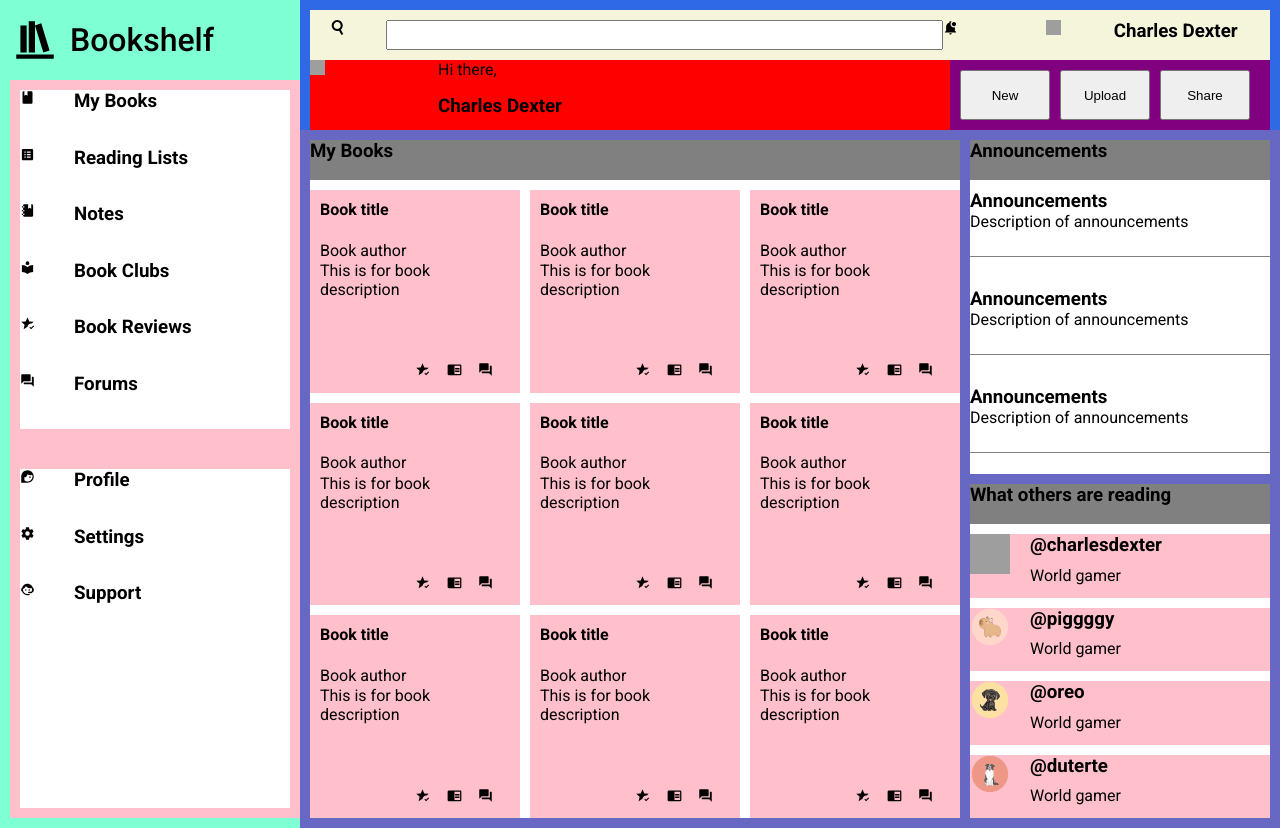
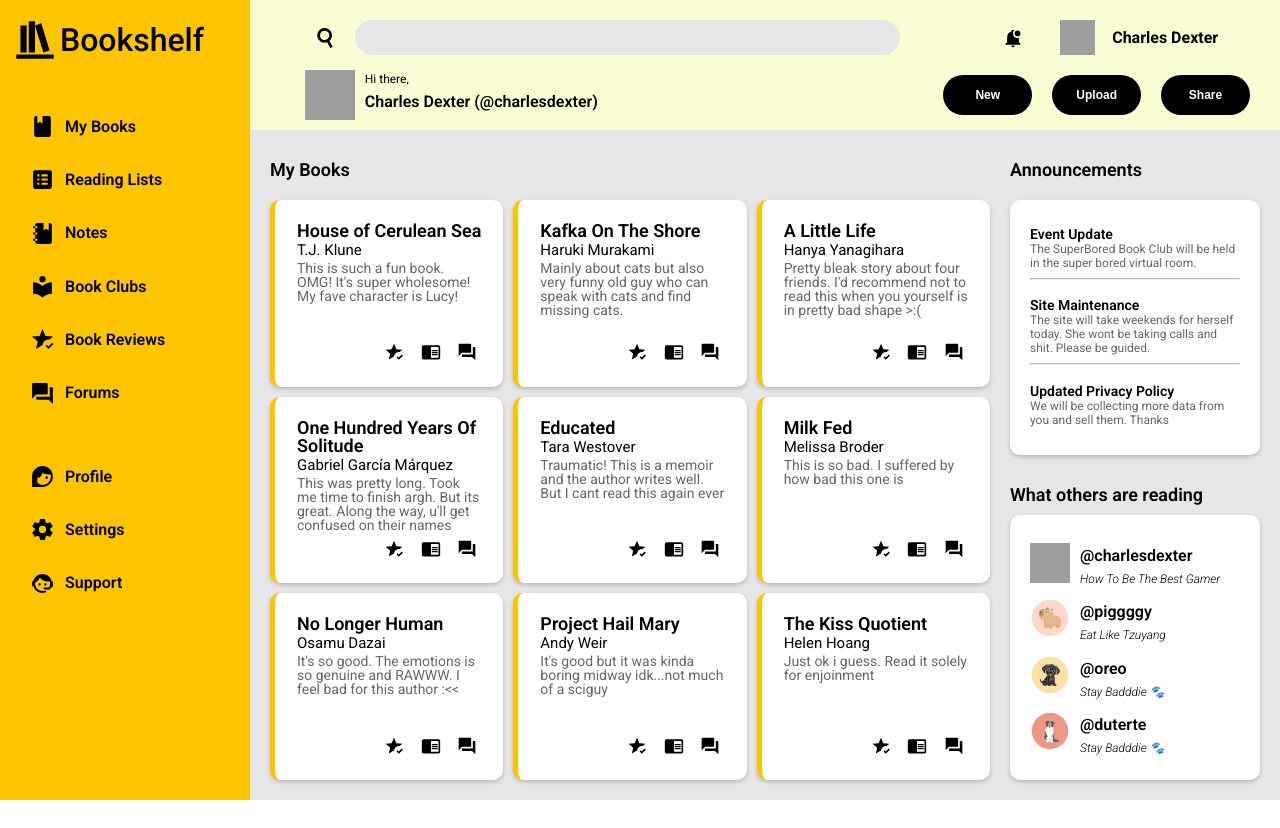
Before and after one commit to jttribiana/dashboard, a plain HTML site: page index.html in a window 1280 px wide. After the commit the page ends 800 px from the top, so only its background shows below. Drawn offline with Linux system fonts and the light colour scheme; grey boxes are pictures that could not be loaded.

Commit message:
Finish layout and ui

```diff
--- a/index.html
+++ b/index.html
@@ -21,13 +21,15 @@
             </div>
             <div class="user">
                 <img src="./assets/user-2.svg" alt="">
-                <h3>Charles Dexter</h3>
+                <h4>Charles Dexter</h4>
             </div>
         </div>
         <div class="user-info">
             <img src="./assets/user-2.svg"></img>
-            <div>Hi there,</div>
-            <h3>Charles Dexter</h3>
+            <div class="user-info-row">
+            <h6>Hi there,</h6>
+            <h3>Charles Dexter (@charlesdexter)</h3>
+            </div>
         </div>
         <div class="buttons">
             <button>New</button>
@@ -43,45 +45,64 @@
         </div>
         <div class="navigation">
             <div class="first-nav">
-
+                <div>
                     <img src="./assets/my-books.svg" alt="my books icon">
                     <h3>My Books</h3>
-
+                </div>
+                <div>
                     <img src="./assets/reading-list.svg">
                     <h3>Reading Lists</h3>
+                </div>
 
+                <div>
                     <img src="./assets/notes.svg">
                     <h3>Notes</h3>
+                </div>
 
+                <div>
                     <img src="./assets/library.svg">
                     <h3>Book Clubs</h3>
+                </div>
 
+                <div>
                     <img src="./assets/book-review.svg">
                     <h3>Book Reviews</h3>
+                </div>
 
+                <div>
                     <img src="./assets/forum.svg">
                     <h3>Forums</h3>
+                </div>
 
             </div>
             <div class="second-nav">
+                <div>
                     <img src="./assets/profile.svg">
                     <h3>Profile</h3>
+                </div>
 
+                <div>
                     <img src="./assets/settings.svg">
                     <h3>Settings</h3>
+                </div>
 
+                <div>
                 <img src="./assets/support.svg">
                 <h3>Support</h3>
                 </div>
             </div>
+        </div>
     </section>
+
     <main class="main">
         <div class="projects">
             <h3 class="title">My Books</h3>
             <div class="card">
-                <h4 class="book-title">Book title</h4>
-                <p class="book-author">Book author</p>
-                <p class="book-desc">This is for book description</p>
+                <div class="book-details">
+                    <h4 class="book-title">House of Cerulean Sea</h4>
+                    <p class="book-author">T.J. Klune</p>
+                    <p class="book-desc">This is such a fun book. OMG! It's super wholesome! My fave character is Lucy!</p>
+                </div>
                 <div class="icons">
                     <div></div>
                     <img src="./assets/book-review.svg" alt="">
@@ -90,9 +111,11 @@
                 </div>
             </div>
             <div class="card">
-                <h4 class="book-title">Book title</h4>
-                <p class="book-author">Book author</p>
-                <p class="book-desc">This is for book description</p>
+                <div class="book-details">
+                    <h4 class="book-title">Kafka On The Shore</h4>
+                    <p class="book-author">Haruki Murakami</p>
+                    <p class="book-desc">Mainly about cats but also very funny old guy who can speak with cats and find missing cats.</p>
+                </div>
                 <div class="icons">
                     <div></div>
                     <img src="./assets/book-review.svg" alt="">
@@ -101,9 +124,11 @@
                 </div>
             </div>
             <div class="card">
-                <h4 class="book-title">Book title</h4>
-                <p class="book-author">Book author</p>
-                <p class="book-desc">This is for book description</p>
+                <div class="book-details">
+                    <h4 class="book-title">A Little Life</h4>
+                    <p class="book-author">Hanya Yanagihara</p>
+                    <p class="book-desc">Pretty bleak story about four friends. I'd recommend not to read this when you yourself is in pretty bad shape >:(</p>
+                </div>
                 <div class="icons">
                     <div></div>
                     <img src="./assets/book-review.svg" alt="">
@@ -112,9 +137,11 @@
                 </div>
             </div>
             <div class="card">
-                <h4 class="book-title">Book title</h4>
-                <p class="book-author">Book author</p>
-                <p class="book-desc">This is for book description</p>
+                <div class="book-details">
+                    <h4 class="book-title">One Hundred Years Of Solitude</h4>
+                    <p class="book-author">Gabriel García Márquez</p>
+                    <p class="book-desc">This was pretty long. Took me time to finish argh. But its great. Along the way, u'll get confused on their names</p>
+                </div>
                 <div class="icons">
                     <div></div>
                     <img src="./assets/book-review.svg" alt="">
@@ -123,9 +150,11 @@
                 </div>
             </div>
             <div class="card">
-                <h4 class="book-title">Book title</h4>
-                <p class="book-author">Book author</p>
-                <p class="book-desc">This is for book description</p>
+                <div class="book-details">
+                    <h4 class="book-title">Educated</h4>
+                    <p class="book-author">Tara Westover</p>
+                    <p class="book-desc">Traumatic! This is a memoir and the author writes well. But I cant read this again ever</p>
+                </div>
                 <div class="icons">
                     <div></div>
                     <img src="./assets/book-review.svg" alt="">
@@ -134,9 +163,11 @@
                 </div>
             </div>
             <div class="card">
-                <h4 class="book-title">Book title</h4>
-                <p class="book-author">Book author</p>
-                <p class="book-desc">This is for book description</p>
+                <div class="book-details">
+                    <h4 class="book-title">Milk Fed</h4>
+                    <p class="book-author">Melissa Broder</p>
+                    <p class="book-desc">This is so bad. I suffered by how bad this one is</p>
+                </div>
                 <div class="icons">
                     <div></div>
                     <img src="./assets/book-review.svg" alt="">
@@ -145,9 +176,11 @@
                 </div>
             </div>
             <div class="card">
-                <h4 class="book-title">Book title</h4>
-                <p class="book-author">Book author</p>
-                <p class="book-desc">This is for book description</p>
+                <div class="book-details">
+                    <h4 class="book-title">No Longer Human</h4>
+                    <p class="book-author">Osamu Dazai</p>
+                    <p class="book-desc">It's so good. The emotions is so genuine and RAWWW. I feel bad for this author :<<</p>
+                </div>
                 <div class="icons">
                     <div></div>
                     <img src="./assets/book-review.svg" alt="">
@@ -156,9 +189,11 @@
                 </div>
             </div>
             <div class="card">
-                <h4 class="book-title">Book title</h4>
-                <p class="book-author">Book author</p>
-                <p class="book-desc">This is for book description</p>
+                <div class="book-details">
+                    <h4 class="book-title">Project Hail Mary</h4>
+                    <p class="book-author">Andy Weir</p>
+                    <p class="book-desc">It's good but it was kinda boring midway idk...not much of a sciguy</p>
+                </div>
                 <div class="icons">
                     <div></div>
                     <img src="./assets/book-review.svg" alt="">
@@ -167,9 +202,11 @@
                 </div>
             </div>
             <div class="card">
-                <h4 class="book-title">Book title</h4>
-                <p class="book-author">Book author</p>
-                <p class="book-desc">This is for book description</p>
+                <div class="book-details">
+                    <h4 class="book-title">The Kiss Quotient</h4>
+                    <p class="book-author">Helen Hoang</p>
+                    <p class="book-desc">Just ok i guess. Read it solely for enjoinment</p>
+                </div>
                 <div class="icons">
                     <div></div>
                     <img src="./assets/book-review.svg" alt="">
@@ -177,49 +214,69 @@
                     <img src="./assets/forum.svg" alt="">
                 </div>
             </div>
+
+
         </div>
         <div class="announcements">
             <h3 class="title">Announcements</h3>
+            <div class="announcement-card">
                 <div class="card">
-                <h3>Announcements</h3>
-                <div>Description of announcements</div>
+                    <h5>Event Update</h5>
+                    <p>The SuperBored Book Club will be held in the super bored virtual room.</p>
+                </div>
                 <hr class="divider">
+
+
+                <div class="card">
+                    <h5>Site Maintenance</h5>
+                    <p>The site will take weekends for herself today. She wont be taking calls and shit. Please be guided.</p>
+
+                </div>
+                <hr class="divider">
+
+                <div class="card">
+                    <h5>Updated Privacy Policy</h5>
+                    <p>We will be collecting more data from you and sell them. Thanks</p>
+                </div>
             </div>
 
-            <div class="card">
-                <h3>Announcements</h3>
-                <div>Description of announcements</div>
-                <hr class="divider">
-            </div>
-
-            <div class="card">
-                <h3>Announcements</h3>
-                <div>Description of announcements</div>
-                <hr class="divider">
-            </div>
         </div>
 
         <div class="trending">
             <h3 class="title">What others are reading</h3>
+            <div class="trending-card">
                 <div class="card">
                     <img src="./assets/user-2.svg" alt="">
+                    <div>
                         <h3>@charlesdexter</h3>
-                <p>World gamer</p>
+                        <p><i>How To Be The Best Gamer</i> </p>
+                    </div>
+
                 </div>
                 <div class="card">
+
                     <img src="./assets/user-1.svg" alt="">
+                    <div>
                         <h3>@piggggy</h3>
-                <p>World gamer</p>
+                        <p><i>Eat Like Tzuyang</i></p>
+                    </div>
+
                 </div>
                 <div class="card">
                     <img src="./assets/user-3.svg" alt="">
+                    <div>
                         <h3>@oreo</h3>
-                <p>World gamer</p>
+                        <p><i>Stay Badddie 🐾</i></p>
+                    </div>
+
                 </div>
                 <div class="card">
                     <img src="./assets/user-4.svg" alt="">
+                    <div>
                         <h3>@duterte</h3>
-                <p>World gamer</p>
+                        <p><i>Stay Badddie 🐾</i></p>
+                    </div>
+                </div>
             </div>
 
         </div>
--- a/style.css
+++ b/style.css
@@ -8,70 +8,142 @@
 body{
     height: 100vh;
     display: grid;
-    grid-template-columns: 300px 1fr;
+    grid-template-columns: 250px 1fr;
     grid-template-rows: 130px 1fr ;
-
 }
 
 
+img {
+    height: 10px;
+    width: 10px;
+}
 
 .header {
-    background-color: rgb(48, 105, 230);
+    background-color: #fafdd4;
     grid-column: 2/-1;
     display: grid;
     grid-template-columns: 2fr 1fr;
     grid-template-rows: 50px 1fr;
     padding: 10px 10px 0px 10px;
+    box-shadow: 0 0px 4px 2px rgba(255, 255, 255, 0.2);
+
 }
 
 .search-bar {
-    background-color: beige;
     grid-row: 1/2;
     grid-column: 1/3;
     display: grid;
     grid-template-columns: 6fr 1fr 2fr;
     padding: 10px 20px;
+    gap: 20px;
 }
 
 .search {
     display: grid;
     grid-template-columns: 1fr 10fr;
+    gap: 20px;
+}
+
+.search > img {
+    display: flex;
+    align-self: center;
+    justify-self: right;
+    height: 20px;
+    width: 20px;
+}
+
+.search > input {
+    border-radius: 30px;
+    border: transparent;
+    background-color: #e6e6e6;
+}
+
+.notif {
+    display: flex;
+    align-items: center;
+    justify-self: right;
+}
+
+.notif > img {
+    height: 20px;
+    width: 20px;
 }
 
 .user {
     display: grid;
     grid-template-columns: 1fr 2fr;
 }
+
+.user > img {
+    height: 35px;
+    width: 35px;
+    display: flex;
+    align-self: left;
+    justify-self: center;
+}
+
+.user > h4 {
+    display: flex;
+    align-self: center;
+}
+
+
 .user-info {
-    background-color: red;
     grid-row: 2/3;
     grid-column: 1/2;
     display: grid;
-    grid-template-columns: 1fr 4fr;
-    grid-template-rows: 1fr 1fr;
+    gap: 10px;
+    grid-template-columns: 1fr 6fr;
+    grid-template-rows: 1fr;
+}
+
+.user-info > .user-info-row {
+    display: grid;
+    grid-template-rows: 1fr 2fr;
+    display: flex;
+    flex-direction: column;
+    align-items: left;
+    justify-content: center;
 }
 
 .user-info > img {
-    grid-row: 1/3;
+    grid-row: 1/2;
     grid-column: 1/2;
+    height: 50px;
+    width: 50px;
+    display: flex;
+    align-self: center;
+    justify-self: right;
 }
 
 
+
 .buttons {
-    background-color: purple;
     grid-column: 2/3;
     grid-row: 2/3;
     display: grid;
     grid-template-columns: 1fr 1fr 1fr;
-    gap: 10px;
+    gap: 20px;
     padding: 10px  20px 10px 10px;
 }
 
+button {
+    border-radius: 30px;
+    border: transparent;
+    background-color: black;
+    color: white;
+    display: flex;
+    align-items: center;
+    justify-content: center;
+    align-self: center;
+    height: 40px;
+    width: 1fr;
 
+}
 
 
 .sidebar {
-    background-color: aquamarine;
+    background-color: #fcc401;
     grid-row: 1/3;
     display: grid;
     grid-template-columns: 1fr;
@@ -94,81 +166,139 @@ body{
 }
 
 .sidebar > .navigation {
-    background-color: pink;
     display: grid;
     grid-template-rows: 1fr 1fr;
     grid-template-columns: 1fr;
-    padding: 10px;
-    gap: 40px;
+    padding: 20px;
+    gap: 30px;
 }
 
 .navigation > .first-nav {
-    background-color: white;
+    display: grid;
+    grid-template-rows: repeat(6, 1fr);
+    grid-template-columns: 1fr;
+}
+
+.first-nav > div {
     display: grid;
     grid-template-columns: 1fr 4fr;
-    grid-template-rows: repeat(6, 1fr);
+    grid-template-rows: 1fr;
+    display: flex;
+    align-items: center;
+}
+
+.first-nav > div > h3 {
+    padding-left: 10px;
 
 }
 
+.first-nav > div > img {
+    height: 25px;
+    width: 25px;
+}
+
 .navigation > .second-nav {
-    background-color: white;
+    display: grid;
+    grid-template-columns: 1fr;
+    grid-template-rows:  repeat(6, 1fr);
+}
+
+
+.second-nav > div {
     display: grid;
     grid-template-columns: 1fr 4fr;
-    grid-template-rows:  repeat(6, 1fr);
+    grid-template-rows: 1fr;
+    display: flex;
+    align-items: center;
+}
+
+.second-nav > div > h3 {
+    padding-left: 10px;
+
+}
+
+.second-nav > div > img {
+    height: 25px;
+    width: 25px;
 }
 
 
 
 .main {
-    background-color: rgb(102, 104, 195);
+    background-color: #e6e6e6;
     grid-column: 2/-1;
     display: grid;
-    grid-template-columns: 1fr 300px;
+    grid-template-columns: 1fr 250px;
     grid-template-rows: 1fr 1fr;
-    padding: 10px;
-    gap: 10px;
+    padding: 20px;
+    gap: 20px;
 }
-
 
 .projects {
     grid-row: 1/3;
     grid-column: 1/2;
-    background-color: white;
     display: grid;
     grid-template-columns: repeat(3,1fr);
     grid-template-rows: 40px repeat(3, 1fr);
     gap: 10px;
 }
 
+.title {
+    display: flex;
+    align-items: center;
 
+}
 .projects > .card {
-    background-color: pink;
+    background-color: white;
     display: grid;
-    grid-template-rows: 2fr 1fr 5fr 1fr;
+    grid-template-rows: 5fr 1fr;
     grid-template-columns: 1fr;
-    padding: 10px;
+    padding: 20px;
+    border-left: 5px solid #fcc401;
+    border-radius: 10px;
+    box-shadow: 0 2px 4px 0 rgba(0, 0, 0, 0.2);
 }
 
-.card > .book-title {
-    grid-row: 1/2;
+.book-details {
+    display: flex;
+    flex-direction: column;
+    padding: 2px;
 }
 
-.card > .book-author {
-    grid-row: 2/3;
+.book-title {
+    font-size: 18px;
+    font-weight: 600;
+    line-height: 1;
+    padding-bottom: 3px;
 }
 
-.card > .book-desc {
-    grid-row: 3/4;
+.book-author {
+    font-size: 15px;
+    font-weight: 400;
+    line-height: 1;
+    padding-bottom: 3px;
 }
 
+.book-desc {
+    font-size: 14px;
+    font-weight: 400;
+    opacity: 60%;
+    line-height: 1;
+}
+
+
 .card > .icons {
-    grid-row: 4/5;
     display: grid;
     grid-template-columns: 3fr 1fr 1fr 1fr;
+    gap: 10px;
+}
+
+.icons > img {
+    height: 20px;
+    width: 20px;
 }
 
 .projects > .title {
-    background-color: grey;
     grid-row: 1/2;
     grid-column: 1/4;
 }
@@ -176,68 +306,88 @@ body{
 .announcements {
     grid-row: 1/2;
     grid-column: 2/3;
-    background-color: white;
     display: grid;
     grid-template-columns: 1fr;
-    grid-template-rows: 40px repeat(3, 1fr);
+    grid-template-rows: 40px 1fr;
     gap: 10px;
 }
 
+
 .announcements > .title {
-    background-color: grey;
     grid-row: 1/2;
     grid-column: 1/2;
 }
 
-.announcements > .card {
+.announcement-card {
+    background-color: white;
+
     display: grid;
-    grid-template-rows: 1fr 2fr 1fr;
+    grid-row: 1fr 1fr 1fr;
+    padding: 20px;
+    border-radius: 10px;
+    box-shadow: 0 2px 4px 0 rgba(0, 0, 0, 0.2);
 }
 
+.announcements > .announcement-card > .card > p {
+    font-size: 12px;
+    font-weight: 400;
+    opacity: 60%;
+    padding-bottom: 2px;
+}
+.announcement-card > .card {
+    display: flex;
+    flex-direction: column;
+    justify-content: center;
+}
+
+
 hr.divider {
-    border: none;
-    border-top: 1px solid #808080;
-    border-radius: 5px;
+    border-top: 1px solid #bbb;
     height: 1px;
-
 }
 
 .trending {
     grid-row: 2/3;
     grid-column: 2/3;
-    background-color: white;
     display: grid;
     grid-template-columns: 1fr;
-    grid-template-rows: 40px repeat(4, 1fr);
+    grid-template-rows: 40px 1fr;
+}
+
+
+.trending-card  {
+    background-color: white;
+
+    display: grid;
+    grid-template-rows: 1fr 1fr 1fr 1fr;
+    padding: 20px;
+    border-radius: 10px;
+    box-shadow: 0 2px 4px 0 rgba(0, 0, 0, 0.2);
+}
+.trending > .trending-card > .card {
+    display: grid;
+    grid-template-columns: 1fr 4fr;
+    grid-template-rows: 1fr;
     gap: 10px;
 }
 
-.trending > .card {
-    display: grid;
-    grid-template-columns: 1fr 4fr;
-    grid-template-rows: 1fr 1fr;
+
+.trending-card > .card > div > p {
+    font-size: 12px;
+    font-weight: 300;
 }
 
-.trending > .card > img {
-    grid-row: 1/4;
+.trending > .trending-card > .card > img {
     grid-column: 1/2;
     height: 40px;
     width: 40px;
 }
 
-.trending > .title {
-    background-color: grey;
-}
-
-.trending > .card {
-    background-color: pink;
-}
 
 
-
-img {
-    height: 15px;
-    width: 15px;
+.trending > .trending-card > .card {
+    display: flex;
+    align-items: center;
 }
 
 
@@ -248,5 +398,31 @@ body {
 h1 {
     font-size: 32px;
     font-weight: 500;
-    padding: 10px;
 }
+
+h3 {
+    font-size: 16px;
+    font-weight: 600;
+    line-height: 2;
+}
+
+h6 {
+    font-size: 12px;
+    font-weight: 400;
+}
+
+
+button {
+    font-size: 12px;
+    font-weight: 600;
+}
+
+.title {
+    font-size: 18px;
+    font-weight: 600;
+}
+
+h5 {
+    font-size: 14px;
+    font-weight: 600;
+}
```
Lines whose indentation alone changed are shown as unchanged.
